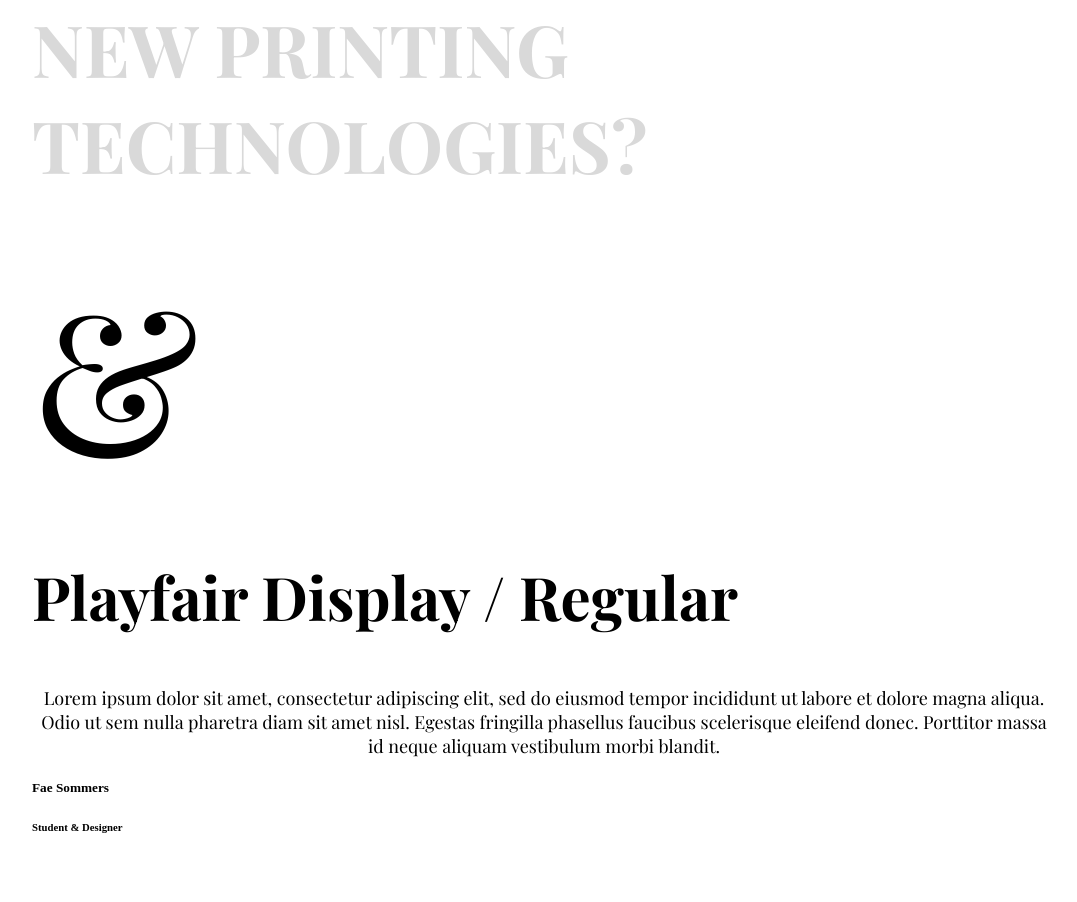
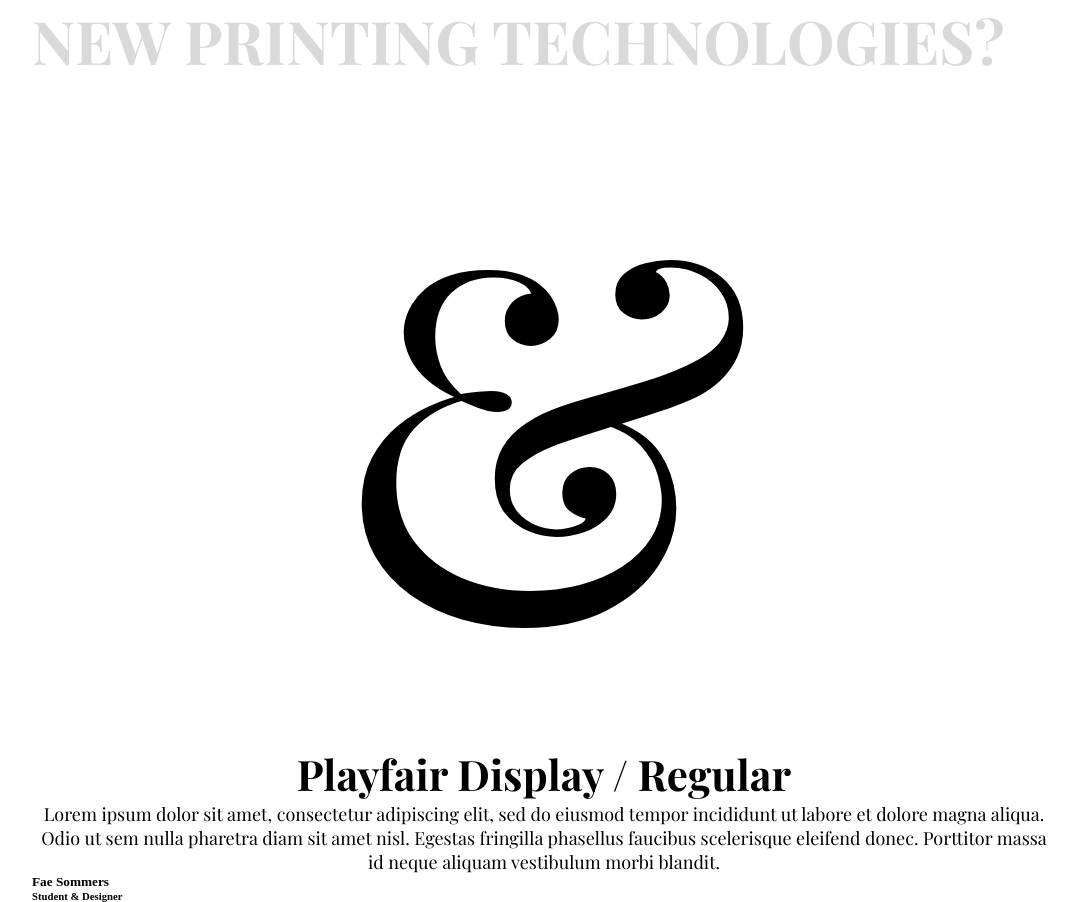
Before and after one commit to fssommers/fssommers.github.io, a plain HTML site: page project-1.html in a window 1280 px wide. Shown: the whole page, without its empty margins (96-1173 px from the left). Before the commit the page ends 858 px from the top, so only its background shows below. Drawn offline with nearby package versions, Linux system fonts and the light colour scheme; a web font is replaced by a local one.

Commit message:
Added Clearing Code
Added clearing code so margin and padding are set to 0 by default

```diff
--- a/style.css
+++ b/style.css
@@ -1,7 +1,13 @@
+/* Clearing Code */
+    h1,h2,h3,h4,h5,h6,p {
+        margin:0;
+        padding:0;
+    }
+
 h1 {
     color:#D9D9D9;
     font-family: 'Playfair Display', serif;
-    font-size: 72px;
+    font-size: 60px;
 }
 
 p {color: #000;
@@ -21,11 +27,13 @@ body {
 h2 {
     color:#000;
     font-family: 'Playfair Display', serif;
-    font-size: 60px
+    font-size: 42px;
+    text-align:center;
 }
 
 #letterform-character {
     color: #000;
     font-family: 'Playfair Display', serif;
-    font-size: 200px
+    font-size: 500px;
+    text-align:center;
 }
```
